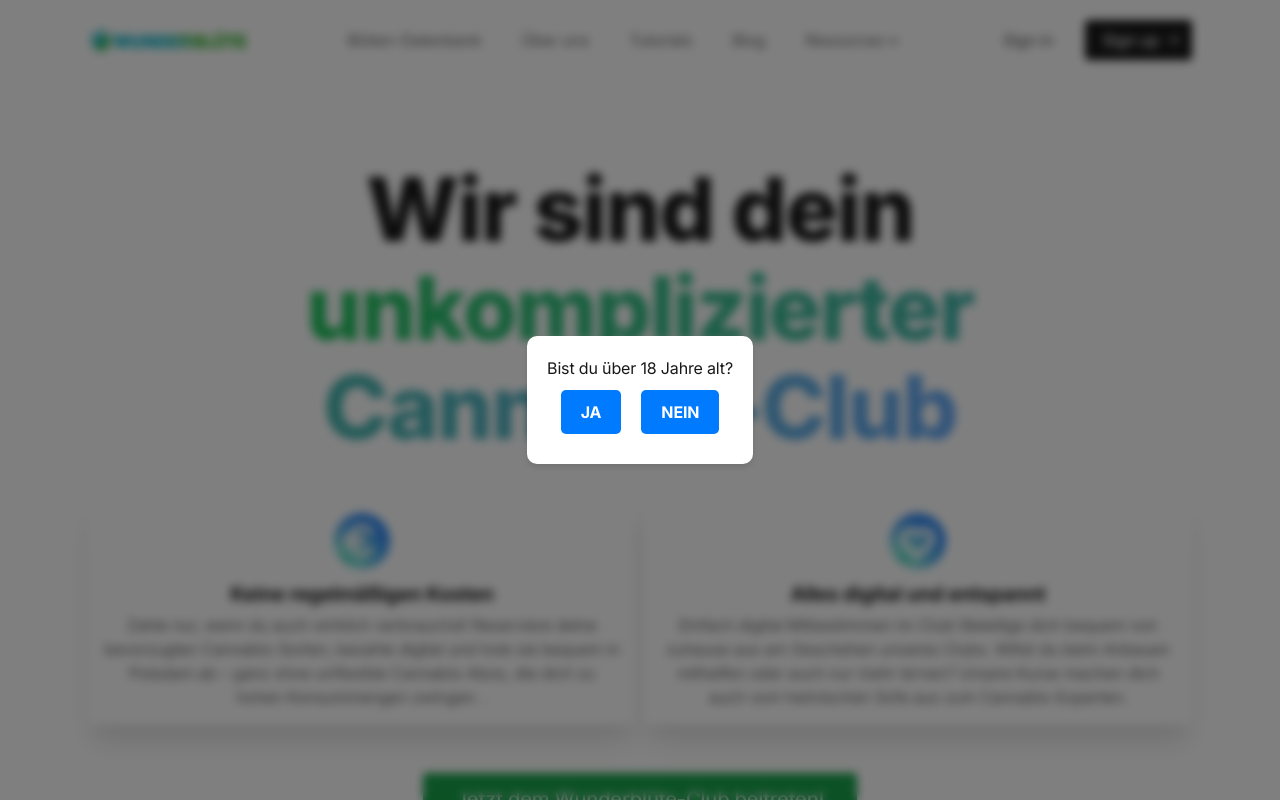
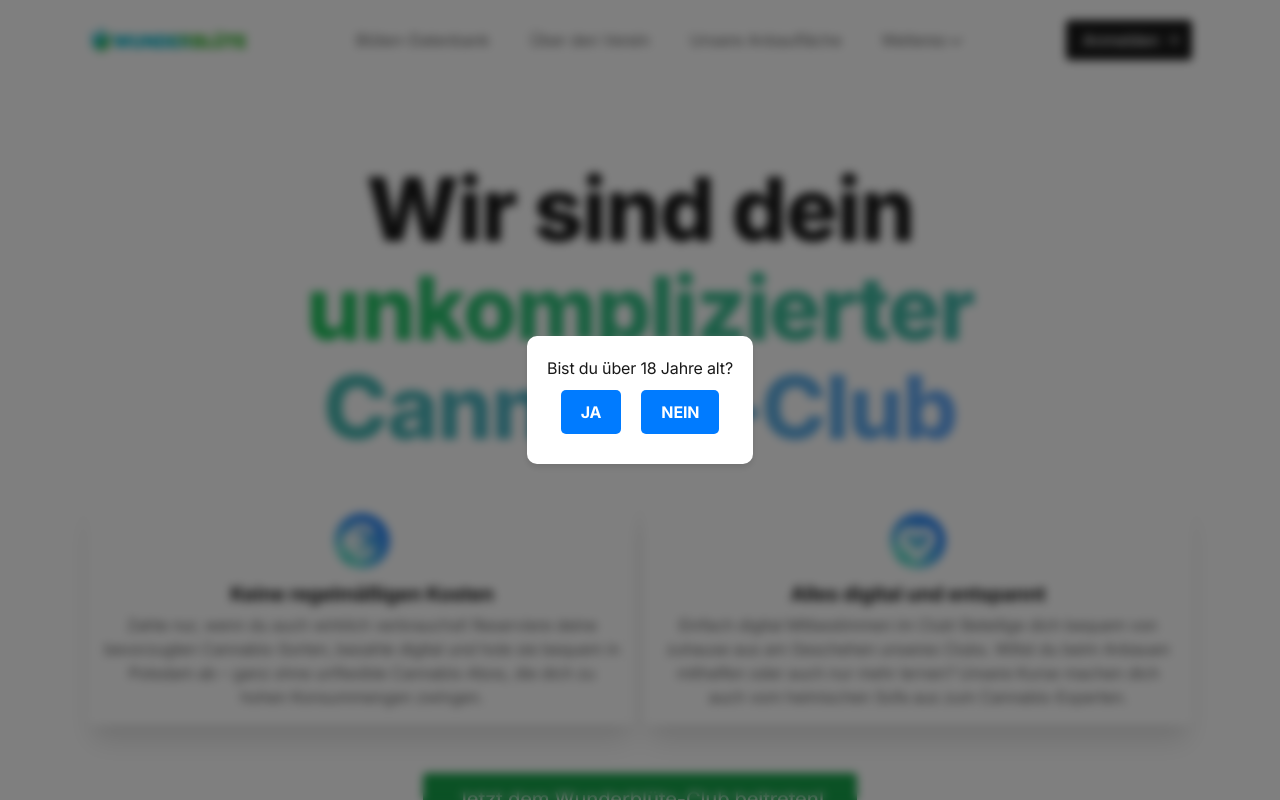
Before and after one commit to Wunderbluete/homepage, a Next.js app: page / in a window 1280 px wide. Shown: the top 800 px of the page. Built offline with nearby package versions, Linux system fonts and the light colour scheme.

Commit message:
more updates

```diff
--- a/app/(auth)/signin/page.tsx
+++ b/app/(auth)/signin/page.tsx
@@ -13,7 +13,7 @@ export default function SignIn() {
 
           {/* Page header */}
           <div className="max-w-3xl mx-auto text-center pb-12 md:pb-20">
-            <h1 className="h1">Welcome back. We exist to make entrepreneurism easier.</h1>
+            <h1 className="h1">Willkommen zurück liebes Vereinsmitglied.</h1>
           </div>
 
           {/* Form */}
--- a/components/hero-home.tsx
+++ b/components/hero-home.tsx
@@ -62,8 +62,7 @@ export default function HeroHome() {
     </g>
 </svg>
   <h4 className="text-xl font-bold leading-snug tracking-tight mb-1">Keine regelmäßigen Kosten</h4>
-  <p className="text-gray-600 text-center">Zahle nur, wenn du auch wirklich verbrauchst! Reserviere deine bevorzugten Cannabis-Sorten, bezahle digital und hole sie bequem in Potsdam ab – ganz ohne unflexible Cannabis-Abos, die dich zu hohen Konsummengen zwingen.
-.</p>
+  <p className="text-gray-600 text-center">Zahle nur, wenn du auch wirklich verbrauchst! Reserviere deine bevorzugten Cannabis-Sorten, bezahle digital und hole sie bequem in Potsdam ab – ganz ohne unflexible Cannabis-Abos, die dich zu hohen Konsummengen zwingen.</p>
 </div>
 
 {/* 2nd item */}
--- a/components/ui/header.tsx
+++ b/components/ui/header.tsx
@@ -41,18 +41,15 @@ export default function Header() {
                 <Link href="/pricing" className="text-gray-600 hover:text-gray-900 px-3 lg:px-5 py-2 flex items-center transition duration-150 ease-in-out">Blüten-Datenbank</Link>
               </li>
               <li>
-                <Link href="/about" className="text-gray-600 hover:text-gray-900 px-3 lg:px-5 py-2 flex items-center transition duration-150 ease-in-out">Über uns</Link>
+                <Link href="/about" className="text-gray-600 hover:text-gray-900 px-3 lg:px-5 py-2 flex items-center transition duration-150 ease-in-out">Über den Verein</Link>
               </li>
               <li>
                 <Link href="/tutorials" className="text-gray-600 hover:text-gray-900 px-3 lg:px-5 py-2 flex items-center transition duration-150 ease-in-out">
-                  Tutorials
+                  Unsere Anbaufläche
                 </Link>
               </li>
-              <li>
-                <Link href="/blog" className="text-gray-600 hover:text-gray-900 px-3 lg:px-5 py-2 flex items-center transition duration-150 ease-in-out">Blog</Link>
-              </li>
               {/* 1st level: hover */}
-              <Dropdown title="Resources">
+              <Dropdown title="Weiteres">
                 {/* 2nd level: hover */}
                 <li>
                   <Link href="/documentation" className="font-medium text-sm text-gray-600 hover:text-gray-900 flex py-2 px-5 leading-tight">Documentation</Link>
@@ -69,11 +66,8 @@ export default function Header() {
             {/* Desktop sign in links */}
             <ul className="flex grow justify-end flex-wrap items-center">
               <li>
-                <Link href="/signin" className="font-medium text-gray-600 hover:text-gray-900 px-5 py-3 flex items-center transition duration-150 ease-in-out">Sign in</Link>
-              </li>
-              <li>
-                <Link href="/signup" className="btn-sm text-gray-200 bg-gray-900 hover:bg-gray-800 ml-3">
-                  <span>Sign up</span>
+                <Link href="/signin" className="btn-sm text-gray-200 bg-gray-900 hover:bg-gray-800 ml-3">
+                  <span>Anmelden</span>
                   <svg className="w-3 h-3 fill-current text-gray-400 shrink-0 ml-2 -mr-1" viewBox="0 0 12 12" xmlns="http://www.w3.org/2000/svg">
                     <path d="M11.707 5.293L7 .586 5.586 2l3 3H0v2h8.586l-3 3L7 11.414l4.707-4.707a1 1 0 000-1.414z" fillRule="nonzero" />
                   </svg>
```
Also changed, not shown: 1 other file (tests, documents, lock files or other folders).
